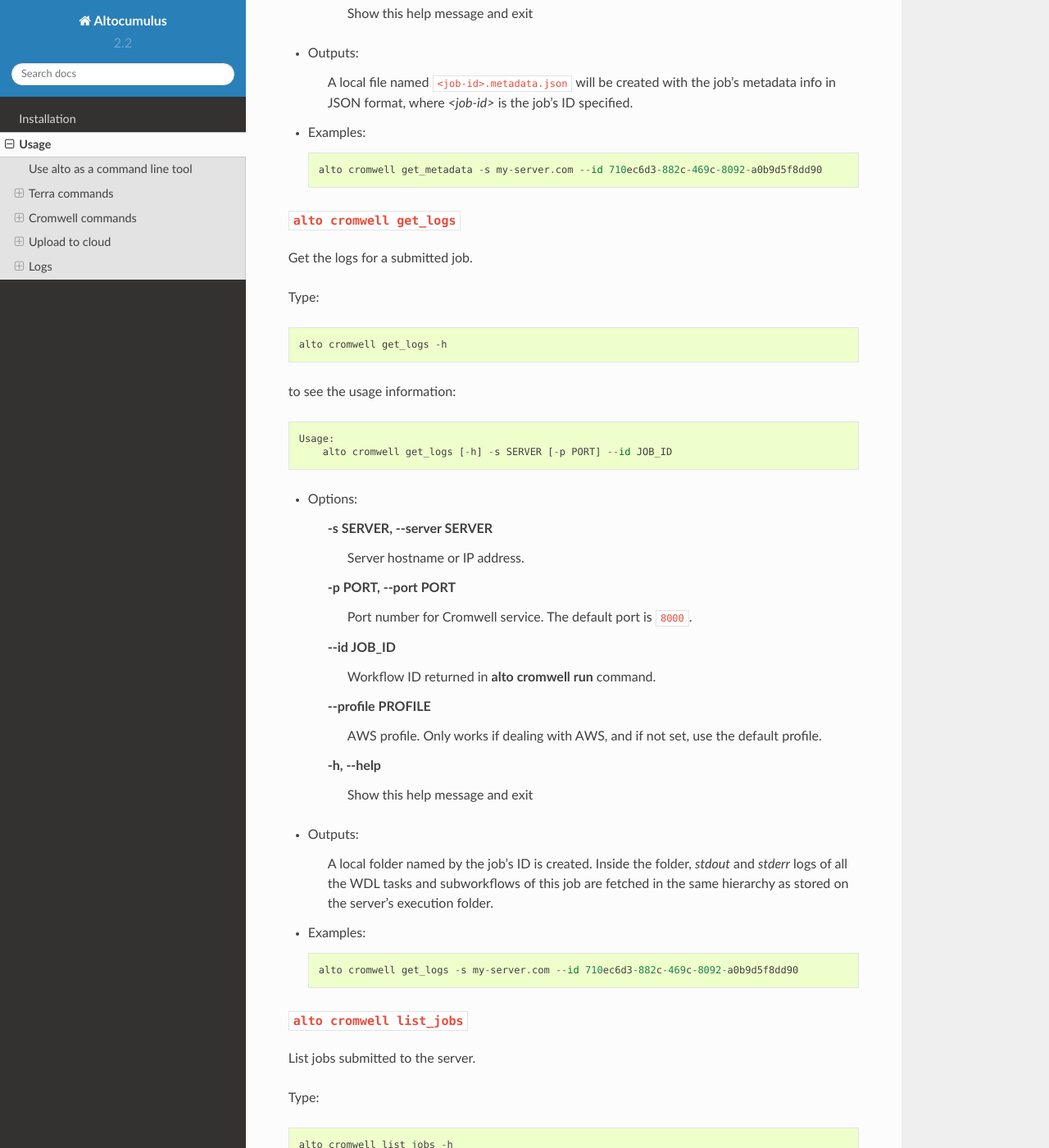
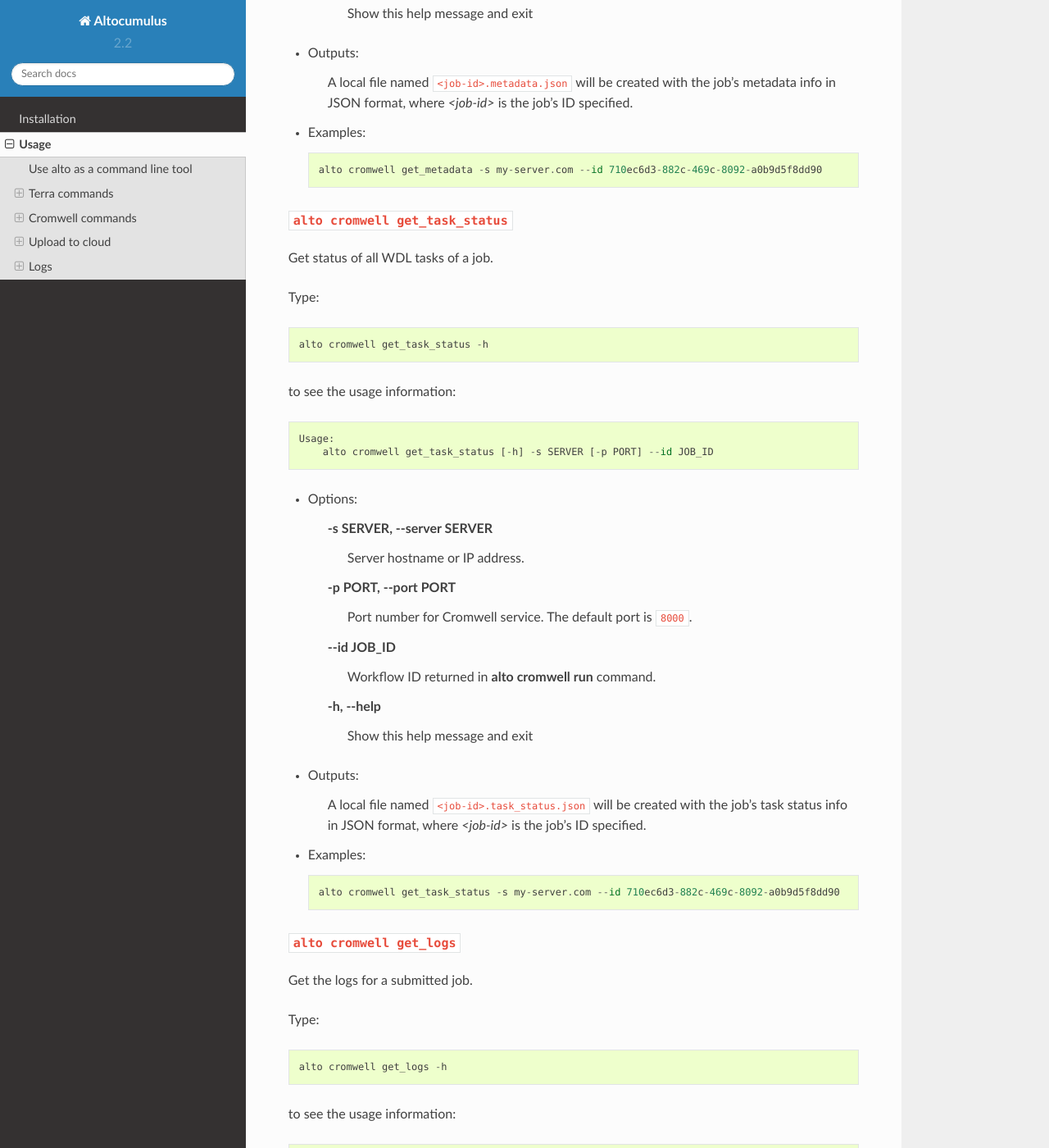
Before and after one commit to lilab-bcb/altocumulus, a Sphinx documentation site: the page built from docs/usage.rst, in a window 1280 px wide and 1400 px high, scrolled down 8652 px. Shown: the whole window at 82% size. Built offline with Sphinx 7.4.7 and the Read the Docs theme 2.0.0, drawn with Linux system fonts in a browser that asks for light colours; formulas are drawn with MathJax 3.

Commit message:
update docs

```diff
--- a/docs/release_notes.rst
+++ b/docs/release_notes.rst
@@ -1,4 +1,9 @@
 .. role:: small
+
+Version 2.3.0 :small:`June 21, 2023`
+----------------------------------------
+
+* Add ``cromwell get_task_status`` command to get a summary JSON file on the status of all WDL tasks of a job.
 
 Version 2.2.0 :small:`November 4, 2022`
 ----------------------------------------
--- a/docs/usage.rst
+++ b/docs/usage.rst
@@ -326,6 +326,40 @@
     alto cromwell get_metadata -s my-server.com --id 710ec6d3-882c-469c-8092-a0b9d5f8dd90
 
 
+``alto cromwell get_task_status``
+--------------------------------------------------------------------------------------------------------------------------------
+
+Get status of all WDL tasks of a job.
+
+Type::
+
+    alto cromwell get_task_status -h
+
+to see the usage information::
+
+    Usage:
+        alto cromwell get_task_status [-h] -s SERVER [-p PORT] --id JOB_ID
+
+* Options:
+
+    -s SERVER, -\-server SERVER
+        Server hostname or IP address.
+    -p PORT, -\-port PORT
+        Port number for Cromwell service. The default port is ``8000``.
+    -\-id JOB_ID
+        Workflow ID returned in **alto cromwell run** command.
+    -h, -\-help
+        Show this help message and exit
+
+* Outputs:
+
+    A local file named ``<job-id>.task_status.json`` will be created with the job's task status info in JSON format, where *<job-id>* is the job's ID specified.
+
+* Examples::
+
+    alto cromwell get_task_status -s my-server.com --id 710ec6d3-882c-469c-8092-a0b9d5f8dd90
+
+
 ``alto cromwell get_logs``
 --------------------------------------------------------------------------------------------------------------------------------
 
```
Also changed, not shown: 1 other file.
